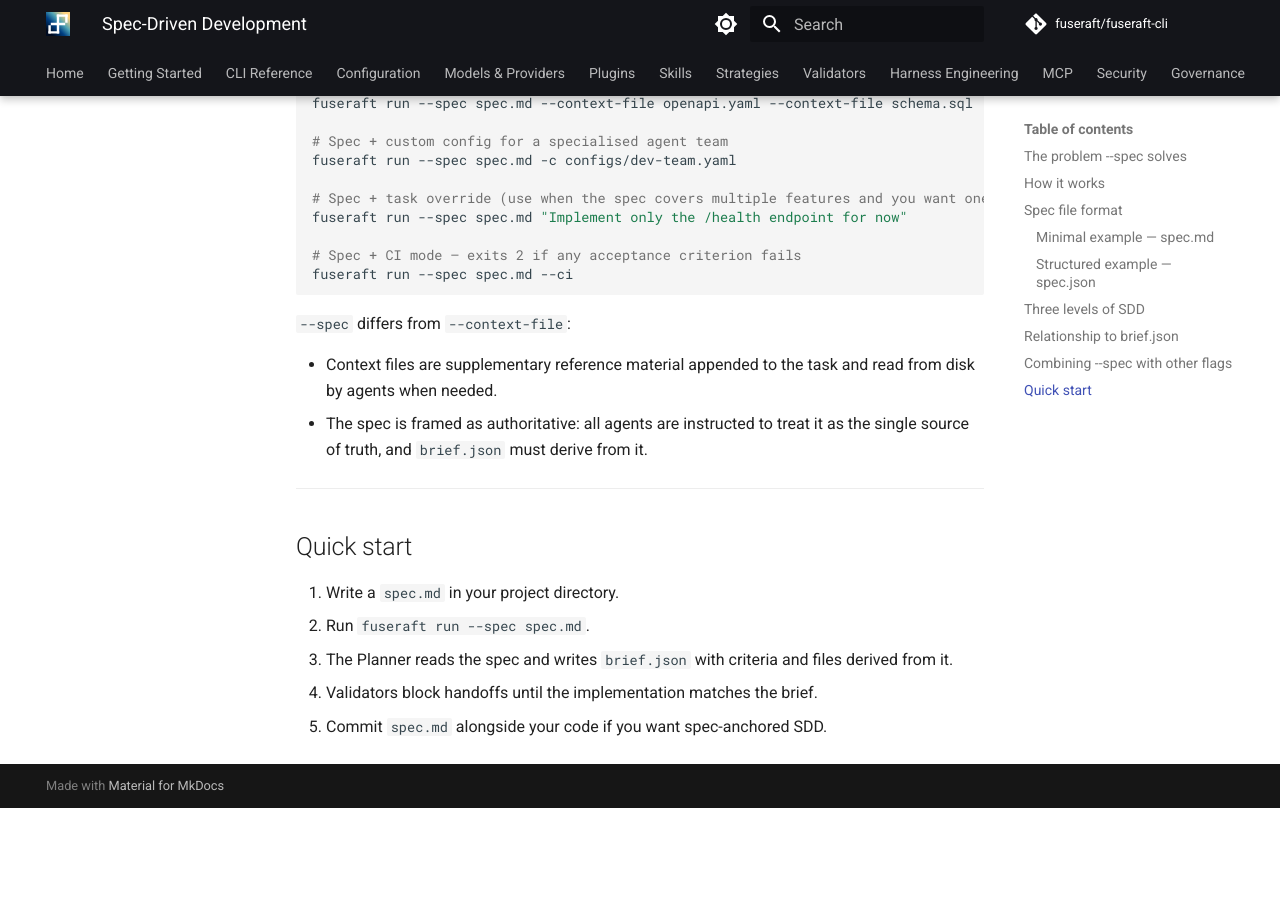
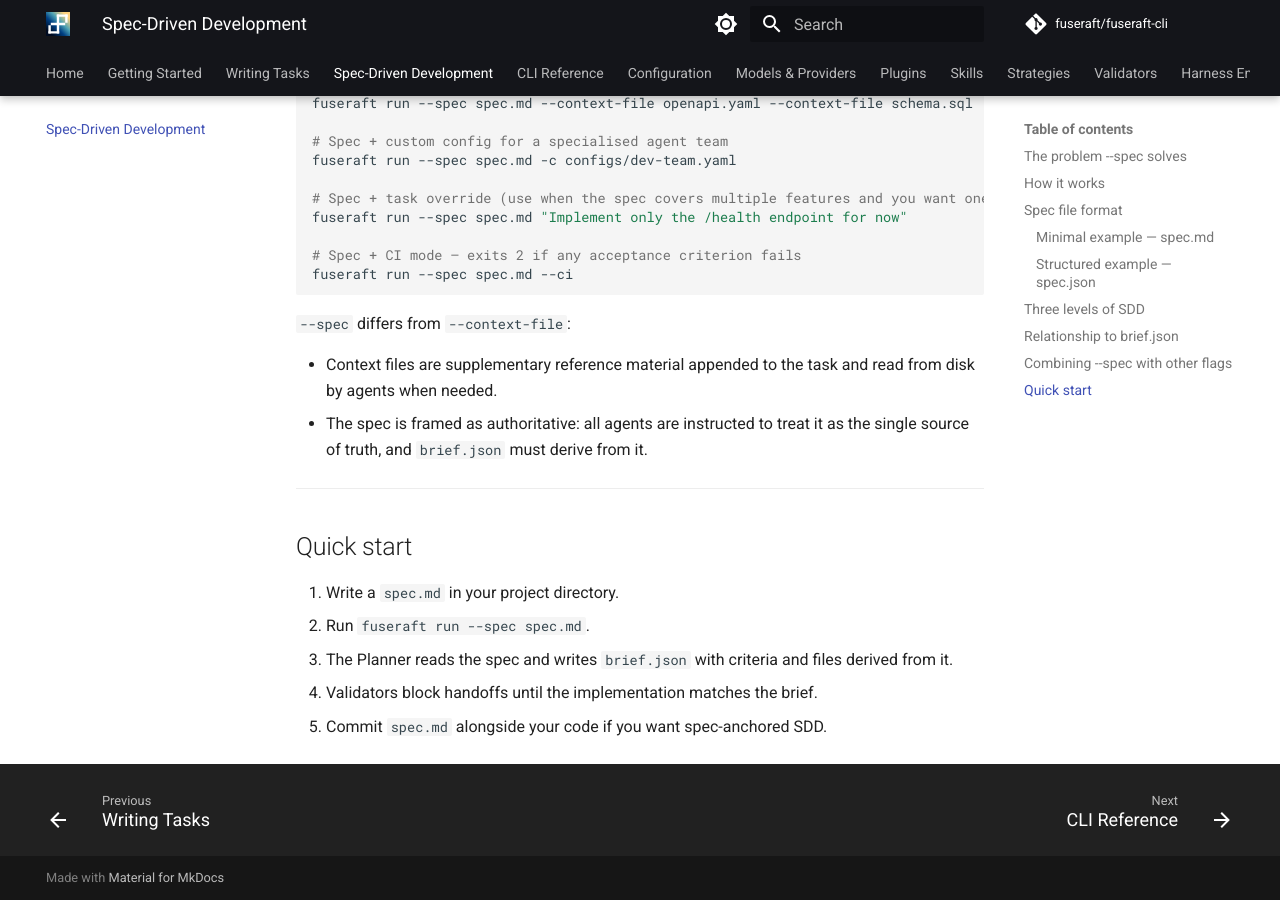
Before and after one commit to fuseraft/fuseraft-cli, an MkDocs documentation site: the page built from docs/spec-driven.md, in a window 1280 px wide and 900 px high, scrolled down 3805 px. Built offline with MkDocs 1.6.1 and Material for MkDocs 9.7.7, drawn with Linux system fonts in a browser that asks for light colours; comment, search, counter and statistics services are not loaded; before the commit the page ends 4613 px from its top, so only the background shows below that.

Commit message:
docs: add writing-tasks and spec-driven to mkdocs nav

```diff
--- a/mkdocs.yml
+++ b/mkdocs.yml
@@ -36,6 +36,8 @@
 nav:
   - Home: index.md
   - Getting Started: getting-started.md
+  - Writing Tasks: writing-tasks.md
+  - Spec-Driven Development: spec-driven.md
   - CLI Reference: cli-reference.md
   - Configuration: configuration.md
   - Models & Providers: models.md
```
